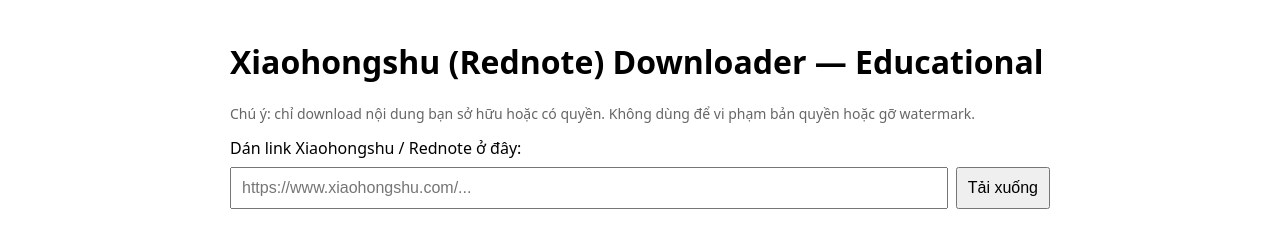
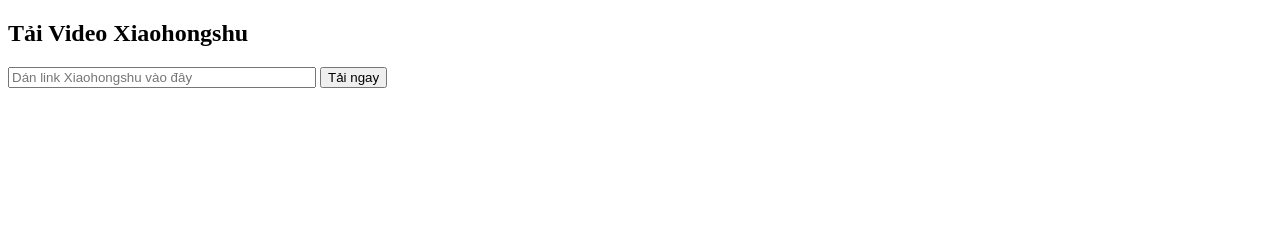
Before and after one commit to KhanhMeow/taivideo, a website: page index.html in a window 1280 px wide. Drawn offline with Linux system fonts and the light colour scheme.

Commit message:
Update index.html

```diff
--- a/index.html
+++ b/index.html
@@ -1,48 +1,31 @@
-<!doctype html>
+<!DOCTYPE html>
 <html lang="vi">
 <head>
-  <meta charset="utf-8" />
-  <meta name="viewport" content="width=device-width,initial-scale=1" />
-  <title>Xiaohongshu Downloader (educational)</title>
-  <style>
-    body{font-family:system-ui,Segoe UI,Roboto,Helvetica,Arial;max-width:820px;margin:40px auto;padding:0 20px}
-    input,button{font-size:16px;padding:10px}
-    .row{display:flex;gap:8px}
-    textarea{width:100%;height:80px}
-    .note{color:#666;font-size:14px}
-  </style>
+    <meta charset="UTF-8">
+    <title>Tải video Xiaohongshu</title>
 </head>
 <body>
-  <h1>Xiaohongshu (Rednote) Downloader — Educational</h1>
-  <p class="note">Chú ý: chỉ download nội dung bạn sở hữu hoặc có quyền. Không dùng để vi phạm bản quyền hoặc gỡ watermark.</p>
+    <h2>Tải Video Xiaohongshu</h2>
 
-  <div>
-    <label for="url">Dán link Xiaohongshu / Rednote ở đây:</label>
-    <div class="row" style="margin-top:8px">
-      <input id="url" placeholder="https://www.xiaohongshu.com/..." style="flex:1" />
-      <button id="download">Tải xuống</button>
-    </div>
-  </div>
+    <input id="url" type="text" placeholder="Dán link Xiaohongshu vào đây" style="width: 300px;">
+    <button onclick="download()">Tải ngay</button>
 
-  <script>
-    document.getElementById('download').addEventListener('click', async () => {
-      const url = document.getElementById('url').value.trim();
-      if (!url) return alert('Hãy dán link trước.');
+    <pre id="result"></pre>
 
-      const form = document.createElement('form');
-      form.method = 'POST';
-      form.action = '/api/download';
-      form.style.display = 'none';
+    <script>
+        async function download() {
+            const url = document.getElementById("url").value.trim();
+            if (!url) return alert("Vui lòng nhập URL!");
 
-      const input = document.createElement('input');
-      input.name = 'url';
-      input.value = url;
-      form.appendChild(input);
+            const res = await fetch("/api/download", {
+                method: "POST",
+                headers: { "Content-Type": "application/json" },
+                body: JSON.stringify({ url })
+            });
 
-      document.body.appendChild(form);
-      form.submit();
-      setTimeout(()=>form.remove(), 1000);
-    });
-  </script>
+            const data = await res.json();
+            document.getElementById("result").innerText = JSON.stringify(data, null, 2);
+        }
+    </script>
 </body>
 </html>
```
